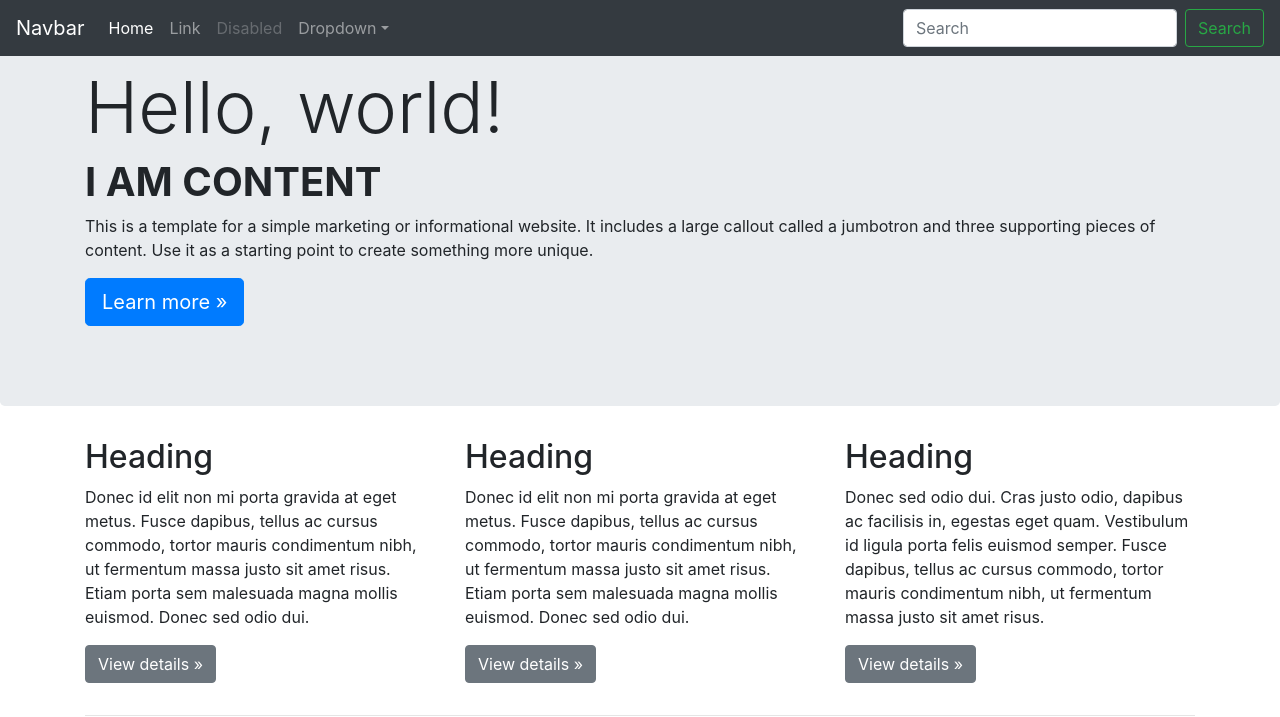
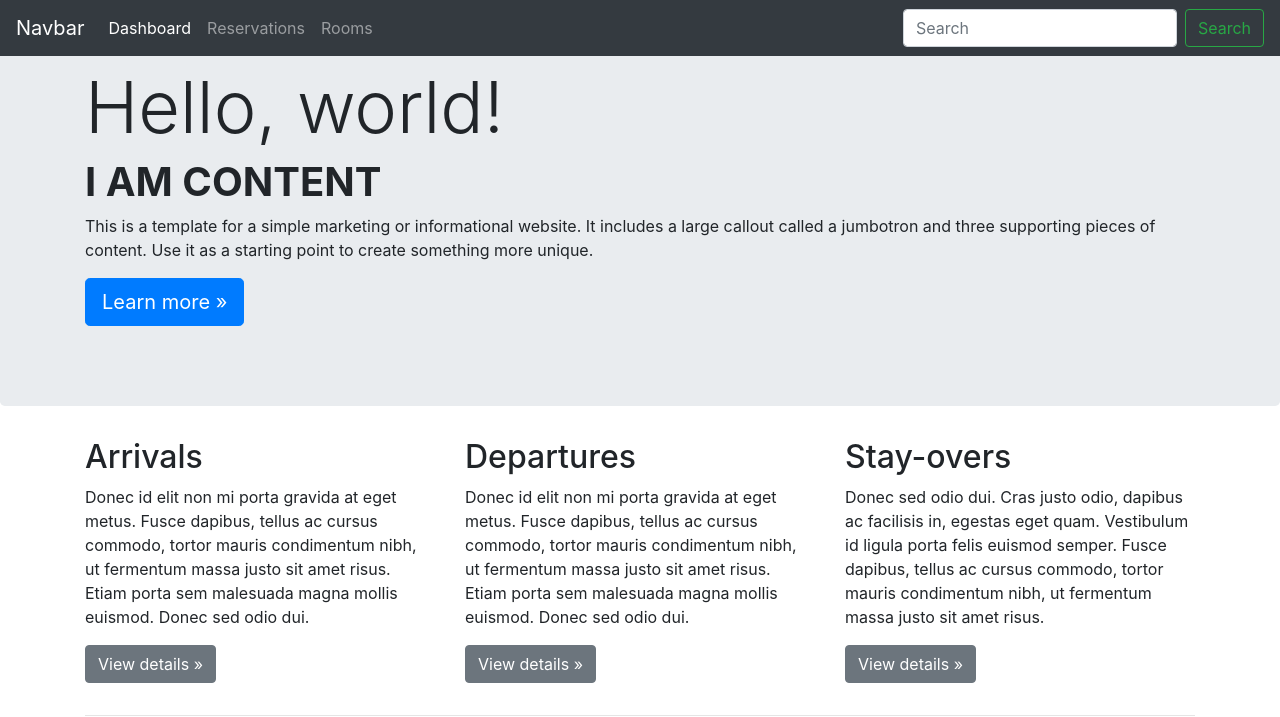
Before and after one commit to wolf637/property-manager, a Django app: page / in a window 1280 px wide. Shown: the top 717 px of the page. Run offline with Django 3.2, Linux system fonts and the light colour scheme; some libraries are stand-ins or nearby versions.

Commit message:
Add templates for rooms and reservations apps; add base template

```diff
--- a/property_manager/urls.py
+++ b/property_manager/urls.py
@@ -20,5 +20,6 @@ from . import views
 urlpatterns = [
     path('admin/', admin.site.urls),
     path('', views.home, name='home'),
-    path('rooms', include('rooms.urls'))
+    path('rooms/', include('rooms.urls')),
+    path('reservations/', include('reservations.urls'))
 ]
--- /dev/null
+++ b/reservations/urls.py
@@ -0,0 +1,8 @@
+from django.urls import path
+from . import views
+
+urlpatterns = [
+    path('', views.list, name='list_reservations'),
+    path('create/', views.create, name='create_reservation'),
+    path('<int:reservation_id>', views.details, name='reservation_details'),
+]
--- a/rooms/urls.py
+++ b/rooms/urls.py
@@ -2,7 +2,7 @@ from django.urls import path
 from . import views
 
 urlpatterns = [
-    path('', views.list, name='list'),
-    path('create/', views.create, name='create'),
-    path('<int:room_id>', views.details, name='details'),
+    path('', views.list, name='list_rooms'),
+    path('create/', views.create, name='create_room'),
+    path('<int:room_id>', views.details, name='room_details'),
 ]
--- a/templates/base.html
+++ b/templates/base.html
@@ -29,21 +29,13 @@
       <div class="collapse navbar-collapse" id="navbarsExampleDefault">
         <ul class="navbar-nav mr-auto">
           <li class="nav-item active">
-            <a class="nav-link" href="#">Home <span class="sr-only">(current)</span></a>
+            <a class="nav-link" href="#">Dashboard<span class="sr-only">(current)</span></a>
           </li>
           <li class="nav-item">
-            <a class="nav-link" href="#">Link</a>
+            <a class="nav-link" href="{% url 'list_reservations' %}">Reservations</a>
           </li>
           <li class="nav-item">
-            <a class="nav-link disabled" href="#">Disabled</a>
-          </li>
-          <li class="nav-item dropdown">
-            <a class="nav-link dropdown-toggle" href="http://example.com" id="dropdown01" data-toggle="dropdown" aria-haspopup="true" aria-expanded="false">Dropdown</a>
-            <div class="dropdown-menu" aria-labelledby="dropdown01">
-              <a class="dropdown-item" href="#">Action</a>
-              <a class="dropdown-item" href="#">Another action</a>
-              <a class="dropdown-item" href="#">Something else here</a>
-            </div>
+            <a class="nav-link" href="{% url 'list_rooms' %}">Rooms</a>
           </li>
         </ul>
         <form class="form-inline my-2 my-lg-0">
@@ -72,17 +64,17 @@
         <!-- Example row of columns -->
         <div class="row">
           <div class="col-md-4">
-            <h2>Heading</h2>
+            <h2>Arrivals</h2>
             <p>Donec id elit non mi porta gravida at eget metus. Fusce dapibus, tellus ac cursus commodo, tortor mauris condimentum nibh, ut fermentum massa justo sit amet risus. Etiam porta sem malesuada magna mollis euismod. Donec sed odio dui. </p>
             <p><a class="btn btn-secondary" href="#" role="button">View details &raquo;</a></p>
           </div>
           <div class="col-md-4">
-            <h2>Heading</h2>
+            <h2>Departures</h2>
             <p>Donec id elit non mi porta gravida at eget metus. Fusce dapibus, tellus ac cursus commodo, tortor mauris condimentum nibh, ut fermentum massa justo sit amet risus. Etiam porta sem malesuada magna mollis euismod. Donec sed odio dui. </p>
             <p><a class="btn btn-secondary" href="#" role="button">View details &raquo;</a></p>
           </div>
           <div class="col-md-4">
-            <h2>Heading</h2>
+            <h2>Stay-overs</h2>
             <p>Donec sed odio dui. Cras justo odio, dapibus ac facilisis in, egestas eget quam. Vestibulum id ligula porta felis euismod semper. Fusce dapibus, tellus ac cursus commodo, tortor mauris condimentum nibh, ut fermentum massa justo sit amet risus.</p>
             <p><a class="btn btn-secondary" href="#" role="button">View details &raquo;</a></p>
           </div>
```
Also changed, not shown: reservations/templates/reservations/list.html (added, +10 -0 lines), reservations/views.py (+11 -0 lines), reservations/templates/__init__.py (added), reservations/templates/reservations/__init__.py (added).
